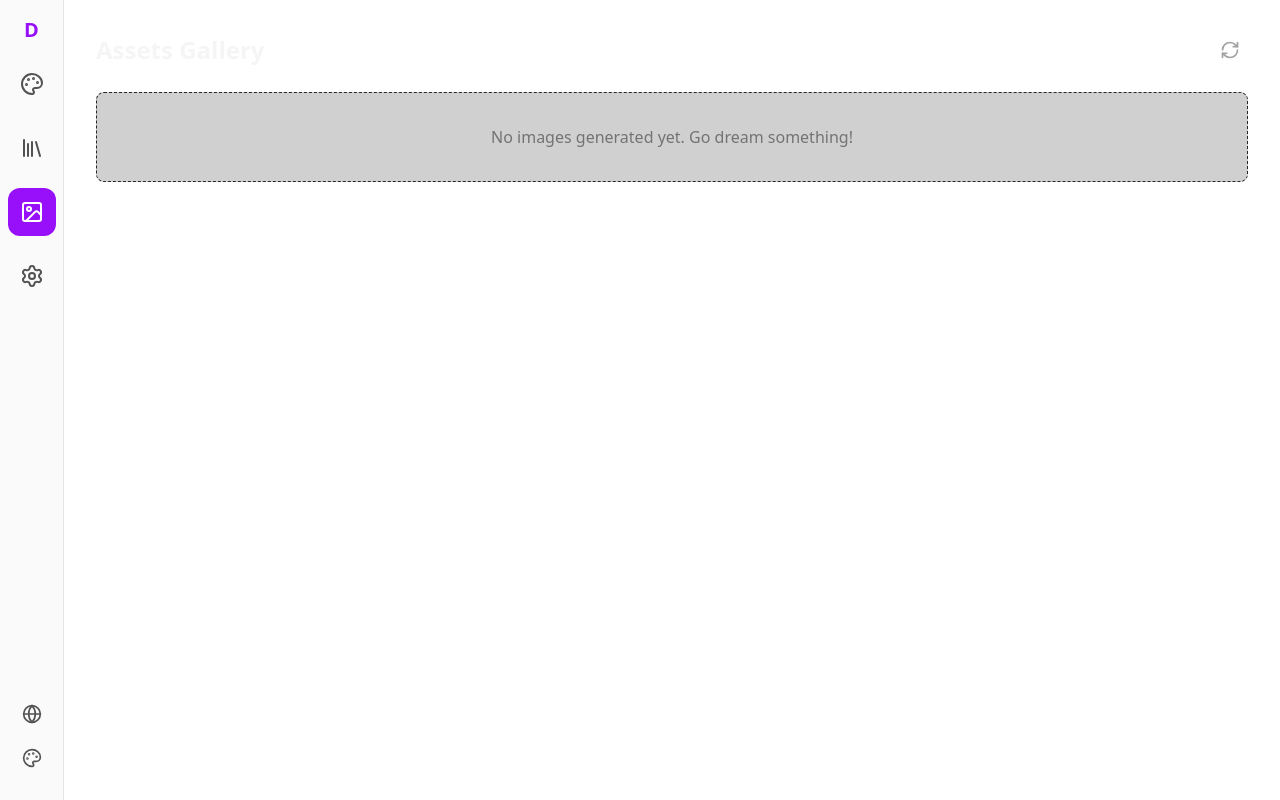
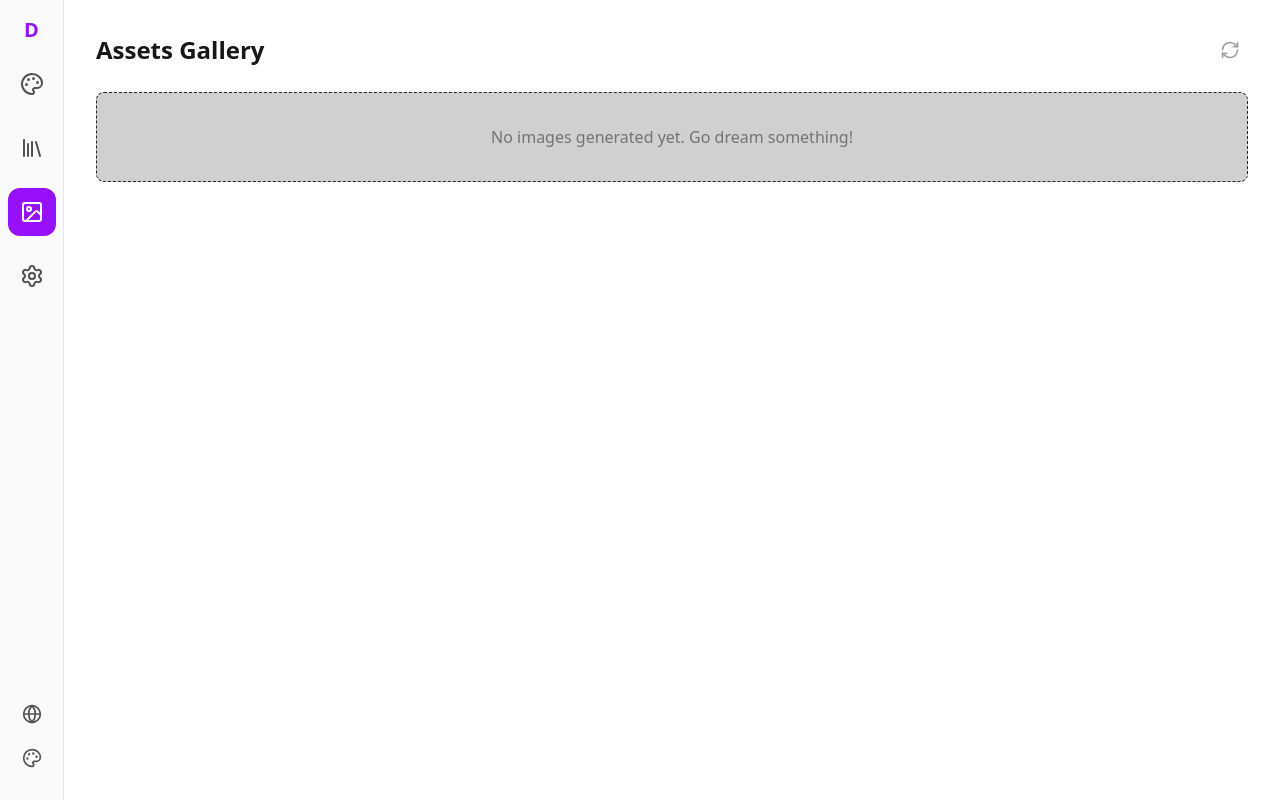
Before and after one commit to pixelsama/Oneira, a React (Vite) app: page /gallery in a window 1280 px wide. Built offline with nearby package versions, Linux system fonts and the light colour scheme.

Commit message:
feat: improve resource loading in store and update gallery theme colors

```diff
--- a/src/features/assets-gallery/AssetsGallery.tsx
+++ b/src/features/assets-gallery/AssetsGallery.tsx
@@ -15,7 +15,7 @@ export const AssetsGallery = () => {
   return (
     <div className="flex flex-col h-full p-8 gap-6 overflow-y-auto">
       <div className="flex items-center justify-between">
-        <h1 className="text-2xl font-bold text-neutral-100">{t('gallery.title')}</h1>
+        <h1 className="text-2xl font-bold text-[var(--text-primary)]">{t('gallery.title')}</h1>
         <button
           onClick={() => loadImages()}
           className="p-2 hover:bg-neutral-800 rounded-lg text-neutral-400 hover:text-white transition-colors cursor-pointer"
--- a/src/stores/generationStore.ts
+++ b/src/stores/generationStore.ts
@@ -40,10 +40,10 @@ export const useGenerationStore = create<GenerationState>((set, get) => ({
   setSize: (width, height) => set({ width, height }),
   setCount: (count) => set({ count }),
   loadResource: (resource) =>
-    set({
-      prompt: resource.promptTemplate,
-      promptContent: [{ type: 'text', value: resource.promptTemplate }],
-    }),
+    set((state) => ({
+      // Append a resource-reference tag to existing content (same as @ mention)
+      promptContent: [...state.promptContent, { type: 'resource-reference', value: resource.id }],
+    })),
   getSerializedPrompt: () => {
     const { prompt, promptContent } = get();
     // If promptContent is empty but prompt is set (legacy/text-only), return prompt
```
